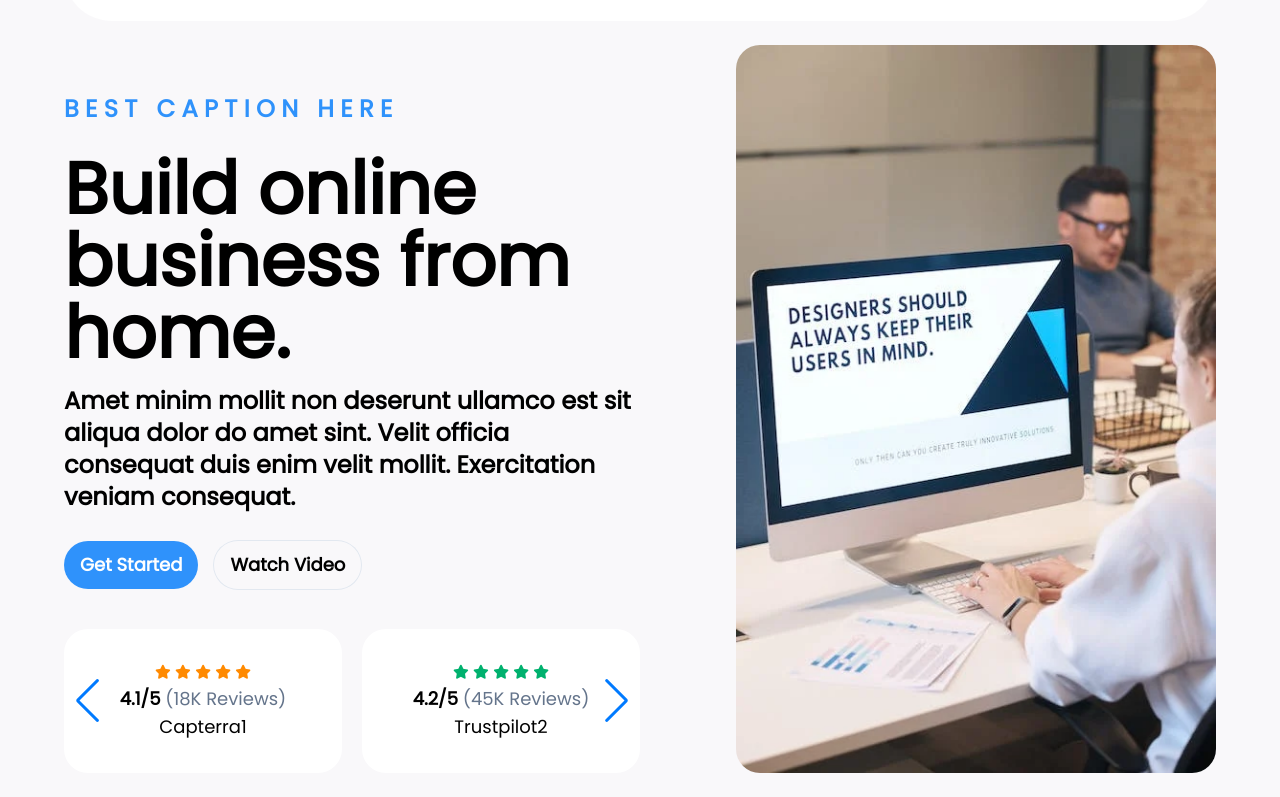
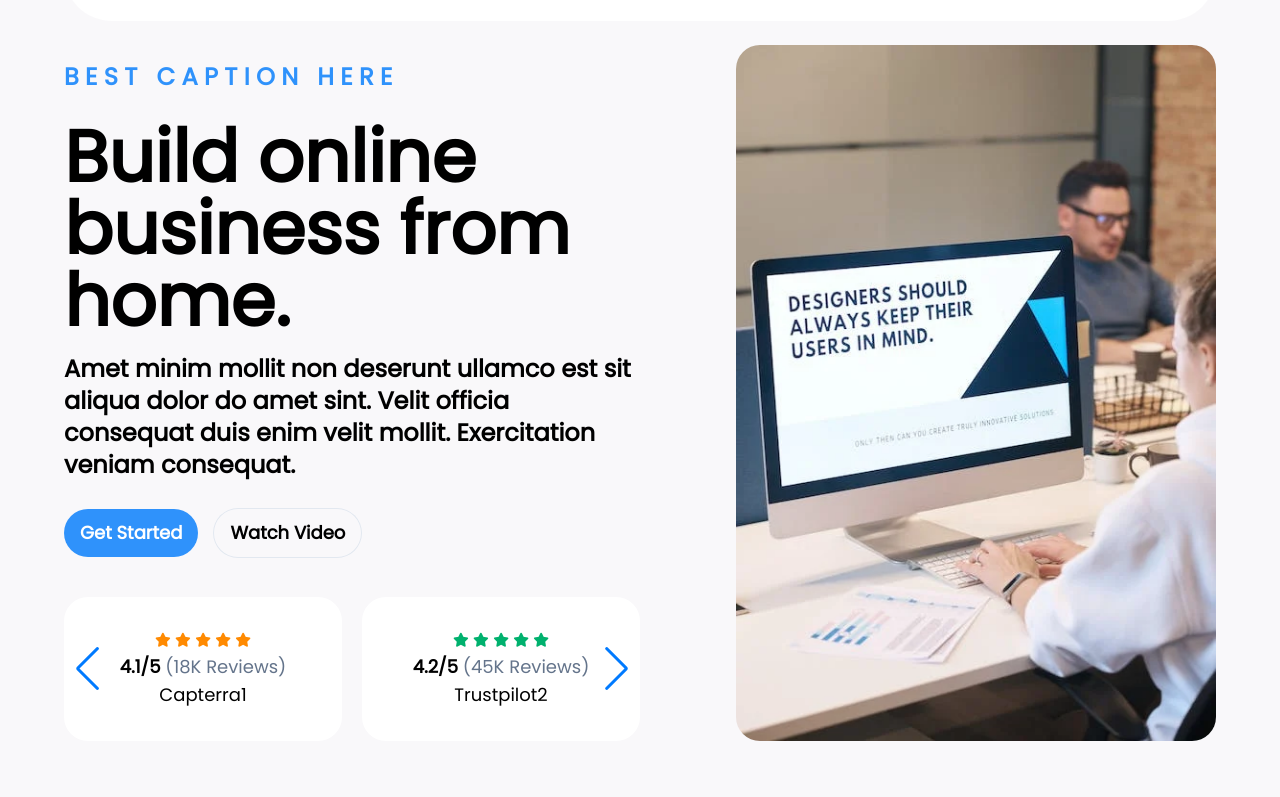
Before and after one commit to ksrivera/giantfocal-test-project, a website: page src/index.html in a window 1280 px wide. Shown: the part 99-896 px from the top of the page. After the commit the page ends 864 px from the top, so only its background shows below. Drawn offline with nearby package versions, Linux system fonts and the light colour scheme.

```diff
--- a/src/index.html
+++ b/src/index.html
@@ -79,7 +79,7 @@
 
                 <!-- Content body of the index page -->
                 <div class="col-span-6">
-                    <div class="pt-5 md:pt-12 tracking-[var(--letter-spacing)]">
+                    <div class="pt-5 md:pt-12 lg:pt-4 tracking-[var(--letter-spacing)]">
                         <h4 class="text-lg md:text-2xl text-[var(--blue-color)] font-semibold uppercase">Best Caption Here</h4>
                     </div>
                     <div class="pt-4 md:pt-7">
--- a/src/styles.css
+++ b/src/styles.css
@@ -30,7 +30,7 @@
     --safe-font: serif;
 
     /* side image max-height */
-    --max-height: 710px;
+    --max-height: 670px;
 
     /* font-awesome icon color for the reviews*/
     --green-star: #00b16e;
```
